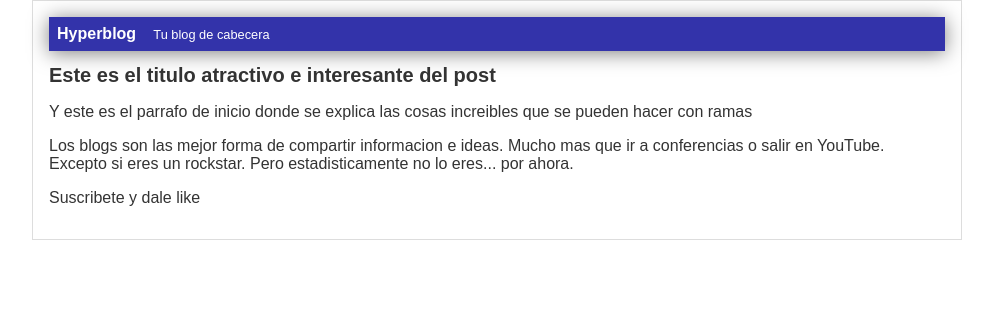
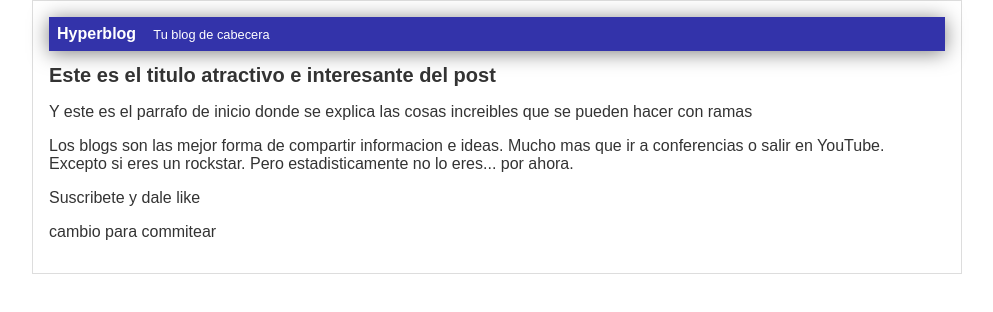
Before and after one commit to sdiegox/hyperblog, a plain HTML site: page index.html in a window 1280 px wide. Shown: the whole page, without its empty margins (143-1136 px from the left). Drawn offline with Linux system fonts and the light colour scheme.

Commit message:
cambio para hacer un commit despues de un pull

```diff
--- a/index.html
+++ b/index.html
@@ -18,6 +18,7 @@
             <p>Y este es el parrafo de inicio donde se explica las cosas increibles que se pueden hacer con ramas</p>
             <p>Los blogs son las mejor forma de compartir informacion e ideas. Mucho mas que ir a conferencias o salir en YouTube. Excepto si eres un rockstar. Pero estadisticamente no lo eres... por ahora.</p>
             <p>Suscribete y dale like</p>
+            <p>cambio para commitear</p>
         </div>
     </div>
 </body>
```
